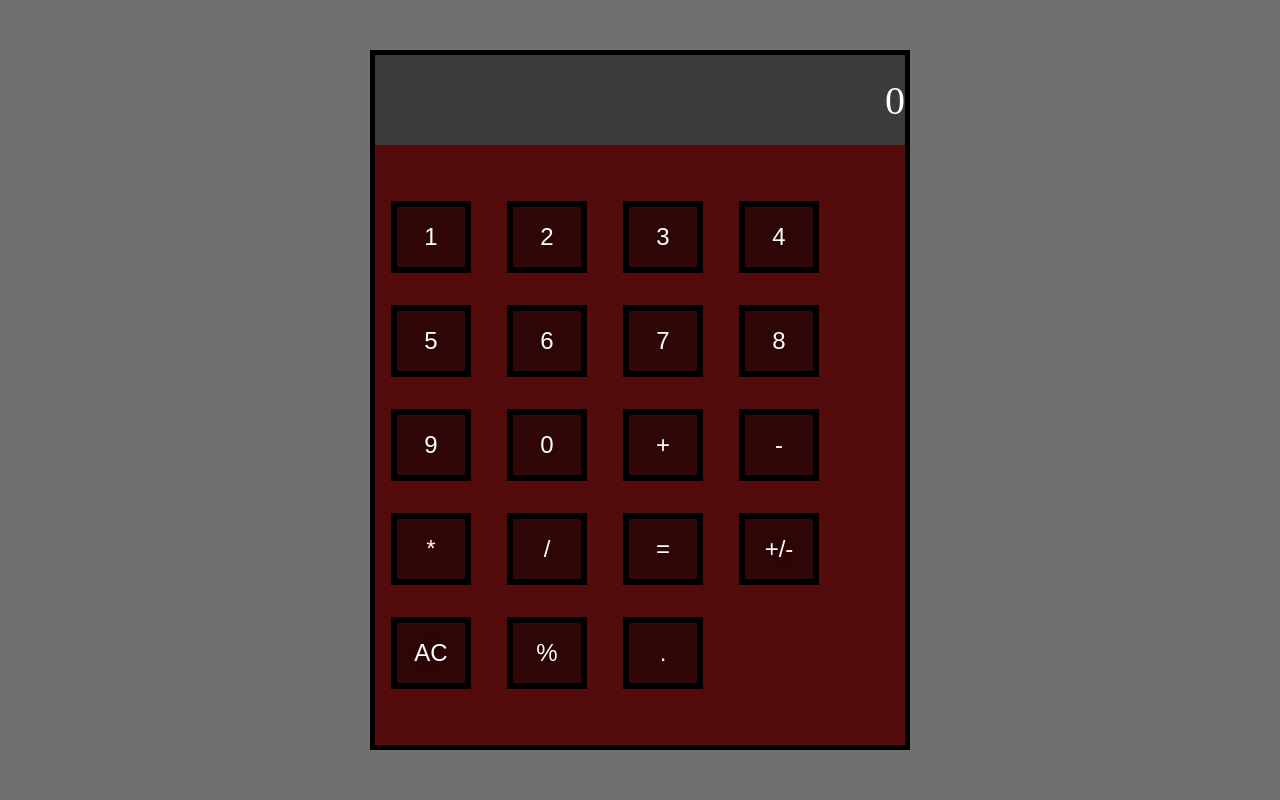
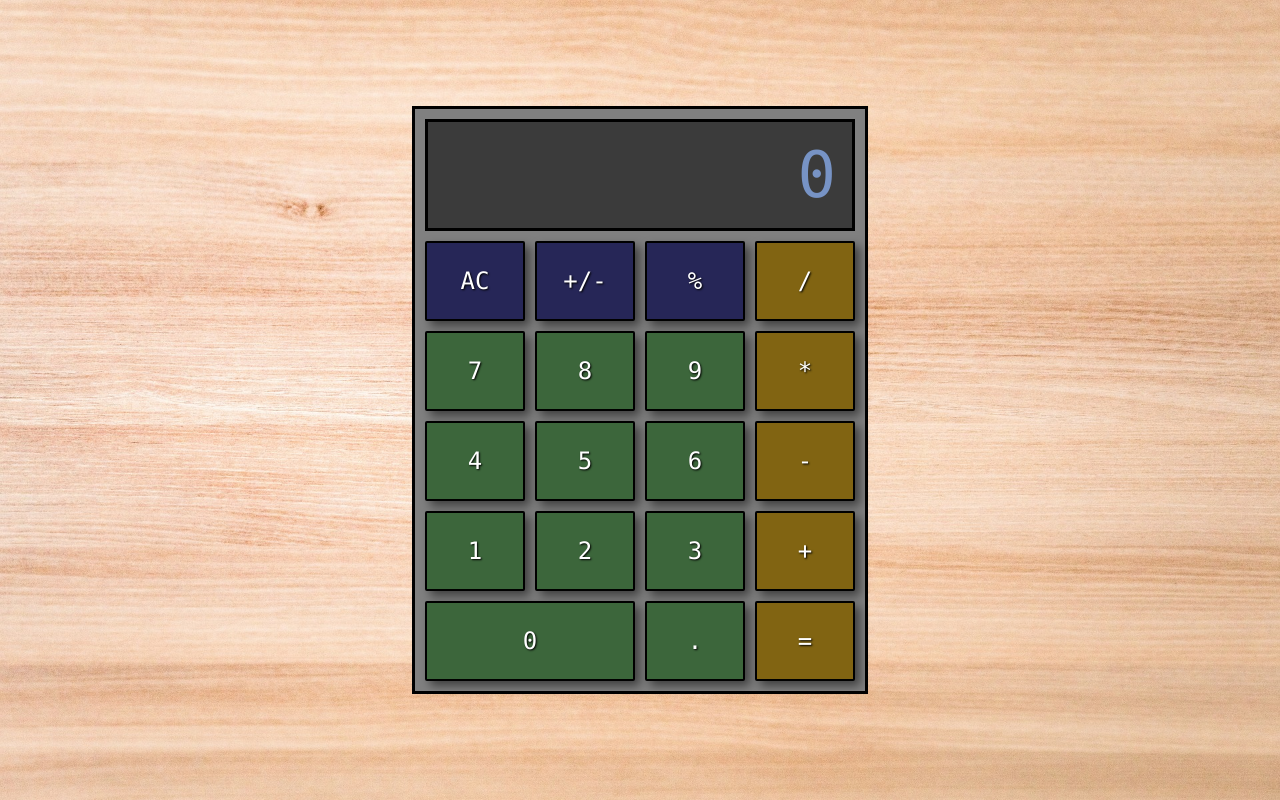
Before and after one commit to brogment/odin-calculator, a plain HTML site: page index.html in a window 1280 px wide. Both pictures are taken after a click on the button "AC". Drawn offline with Linux system fonts and the light colour scheme.

Commit message:
Refine styling, fix AC bug

```diff
--- a/css/style.css
+++ b/css/style.css
@@ -2,58 +2,73 @@
     box-sizing: border-box;
     margin: 0;
     padding: 0;
+    color: white;
+    font-family: Monaco, 'Courier New', monospace;
 }
 
-body {
+.calculator {
     display: flex;
     justify-content: center;
     align-items: center;
     min-height: 100vh;
     background-color: #707070;
+    background-image: url("/img/wood.jpg");
+    background-position: center;
+    background-repeat: no-repeat;
+    background-size: cover;
 }
 
-.calculator{
-    width: 540px;
-    height: 700px;
-    background-color: rgb(83, 11, 11);
-    display: flex;
-    flex-wrap: wrap;
-    border: 5px solid black;
-
+.container{
+    background-color: rgb(128, 128, 128);
+    border: .2rem solid black;
+    display: grid;
+    grid-template-columns: repeat(4, 100px);
+    grid-template-rows: minmax(100px, auto) repeat(5, 80px);
+    padding: 10px;
+    gap: 10px;
 }
 
 #display{
-    width: 100%;
-    height: 90px;
-
+    grid-column: 1 / -1;
+    padding: 1rem;
     background-color: rgb(59, 59, 59);
+    font-size: 4em;
     display: flex;
-    justify-content: end;
     align-items: center;
-    font-size: 40px;
-    color: white;
+    justify-content: flex-end;
+    border: .2rem solid black;
+    color: #7793c5;
 }
 
-#keyspace{
-    align-items: center;
+#zero{
+    grid-column: span 2;
 }
 
 .key {
-    border: .4rem solid black;
 
-    margin: 1rem;
-    font-size: 1.5rem;
-    padding: 1rem .5rem;
-    transition: all .07s ease;
-    width: 5rem;
-    text-align: center;
-    color: white;
-    background: rgba(0, 0, 0, 0.4);
-    text-shadow: 0 0 1rem black;
+    font-size: 2rem;
+    text-shadow: 1px 1px 2px black;
+    padding: 10px;
+    font-size: 1.5em;
+    border: 2px solid #000000;
+    border-radius: 2px;
+    box-shadow: 5px 5px 10px rgba(0, 0, 0, 0.5);
+    transition: all 0.3s ease;
 }
 
 .pressed {
-    transform: scale(1.1);
-    border-color: #ffc600;
-    box-shadow: 0 0 1rem #ffc600;
+    transform: translate(3px, 3px);
+    box-shadow: 2px 2px 5px rgba(0, 0, 0, 0.1);
 }
+
+.number {
+    background-color: #3c663b;
+}
+
+.misc {
+    background-color: #262657;
+}
+
+.operator {
+    background-color: #816412;
+}
--- a/index.html
+++ b/index.html
@@ -5,31 +5,32 @@
     <meta name="viewport" content="width=device-width, initial-scale=1.0">
     <title>Odin Calculator</title>
     <link rel="stylesheet" href="./css/style.css">
+
 </head>
 <body>
     <div class="calculator">
-        <div id="display"></div>
-            <div id="keyspace">
-                <button data-key="97" class="key">1</button>
-                <button data-key="98" class="key">2</button>
-                <button data-key="99" class="key">3</button>
-                <button data-key="100" class="key">4</button>
-                <button data-key="101" class="key">5</button>
-                <button data-key="102" class="key">6</button>
-                <button data-key="103" class="key">7</button>
-                <button data-key="104" class="key">8</button>
-                <button data-key="105" class="key">9</button>
-                <button data-key="96" class="key">0</button>
-                <button data-key="107" class="key">+</button>
-                <button data-key="109" class="key">-</button>
-                <button data-key="106" class="key">*</button>
-                <button data-key="111" class="key">/</button>
-                <button data-key="187" class="key">=</button>
-                <button class="key">+/-</button>
-                <button class="key">AC</button>
-                <button class="key">%</button>
-                <button class="key">.</button>
-            </div>
+        <div class="container">
+            <div id="display"></div>
+            <button class="key misc">AC</button>
+            <button class="key misc">+/-</button>
+            <button class="key misc">%</button>
+            <button data-key="111" class="key operator">/</button>
+            <button data-key="103" class="key number">7</button>
+            <button data-key="104" class="key number">8</button>
+            <button data-key="105" class="key number">9</button>
+            <button data-key="106" class="key operator">*</button>
+            <button data-key="100" class="key number">4</button>
+            <button data-key="101" class="key number">5</button>
+            <button data-key="102" class="key number">6</button>
+            <button data-key="109" class="key operator">-</button>
+            <button data-key="97" class="key number">1</button>
+            <button data-key="98" class="key number">2</button>
+            <button data-key="99" class="key number">3</button>
+            <button data-key="107" class="key operator">+</button>
+            <button data-key="96" class="key number" id="zero">0</button>
+            <button data-key="110" class="key number">.</button>
+            <button data-key="187" class="key operator">=</button>
+        </div>
     </div>
     <script src="./js/script.js"></script>
 </body>
--- a/js/script.js
+++ b/js/script.js
@@ -3,7 +3,7 @@ let num1 = 0;
 let num2 = 0;
 let operator = '';
 let displayVal = '';
-document.getElementById('display').textContent = 0;
+document.getElementById('display').textContent = displayVal;
 
 function operate (num1, operator, num2) {
     if(operator=='+'){
@@ -30,61 +30,74 @@ function divide (num1, num2){
     return num1 / num2;
 }
 
-
-function depressKey(e){
-
-    const keyButton  = document.querySelector(`[data-key="${e.keyCode}"]`);
-    keyButton.classList.add('pressed');
-
-    displayVal += e.key;
-    document.getElementById('display').textContent = displayVal;
-
-    if(e.key==='+' || e.key==='-' || e.key==='*' || e.key==='/'){
-
+function action(str){
+    if(str==='+' || str==='-' || str==='*' || str==='/'){
         if(operator){
-            num1=operate(num1, operator, Number(displayVal.slice(0, -1)))
-            operator = e.key;
+            num1=operate(num1, operator, Number(displayVal))
+            operator = str;
             displayVal = '';
             document.getElementById('display').textContent = num1;
-
         } else {
 
-        operator = e.key;
+        operator = str;
 
-        if(num1 == 0){
-            num1=Number(displayVal.slice(0, -1));
-        } else {num1 = operate(num1, operator, Number(displayVal.slice(0, -1)))}
+        if(num1 === 0){
+            num1=Number(displayVal);
+        } else {num1 = operate(num1, operator, Number(displayVal))}
 
         displayVal = '';
         document.getElementById('display').textContent = num1;
         }
-    }
-
-    if(e.key==='='){
+    }else if(str==='='){
         if(num1 == 0){
-            num1=Number(displayVal.slice(0, -1));
+            num1=Number(displayVal);
         } else if(operator === ''){
-            num1=Number(displayVal.slice(0, -1));
+            num1=Number(displayVal);
         } else {
-            num1 = operate(num1, operator, Number(displayVal.slice(0, -1)))
+            num1 = operate(num1, operator, Number(displayVal))
         }
-
         operator = '';
         displayVal = num1;
         num1=0;
         document.getElementById('display').textContent = displayVal;
+    } else if(str === 'AC'){
+        //causes bug in * and / after
+        num1 = 0;
+        displayVal = '';
+        document.getElementById('display').textContent = num1;
+        operator = '';
+    } else if(str === '%'){
+        displayVal = Number(displayVal) / 100
+        document.getElementById('display').textContent = displayVal;
+    } else if(str === '+/-'){
+        displayVal = Number(displayVal) * -1;
+        document.getElementById('display').textContent = displayVal;
+    } else if(/^[0-9]$/.test(str) || str === '.'){
+        displayVal += str;
+        document.getElementById('display').textContent = displayVal;
     }
 }
 
-//only for press effect
-function unDepressKey(e){
+document.addEventListener('keydown', (e) => {
     const keyButton  = document.querySelector(`[data-key="${e.keyCode}"]`);
-    keyButton.classList.remove('pressed');
-}
+    keyButton.classList.add('pressed');
+    action(e.key);
+});
 
+document.addEventListener('keyup', (e) =>{
+    const keyButton  = document.querySelector(`[data-key="${e.keyCode}"]`);
+    keyButton.classList.remove('pressed')
+});
 
-
-window.addEventListener('keydown', depressKey);
-window.addEventListener('keyup', unDepressKey);
-window.addEventListener('mousedown', depressKey);
-window.addEventListener('mouseup', unDepressKey);
+document.querySelectorAll('.key').forEach(button => {
+    button.addEventListener('mousedown', (e) => {
+        button.classList.add('pressed');
+        action(e.target.innerText)
+    });
+    button.addEventListener('mouseup', () => {
+        button.classList.remove('pressed');
+    });
+    button.addEventListener('mouseleave', () => {
+        button.classList.remove('pressed');
+    });
+});
```
Also changed, not shown: img/wood.jpg (added), 1 other file.
